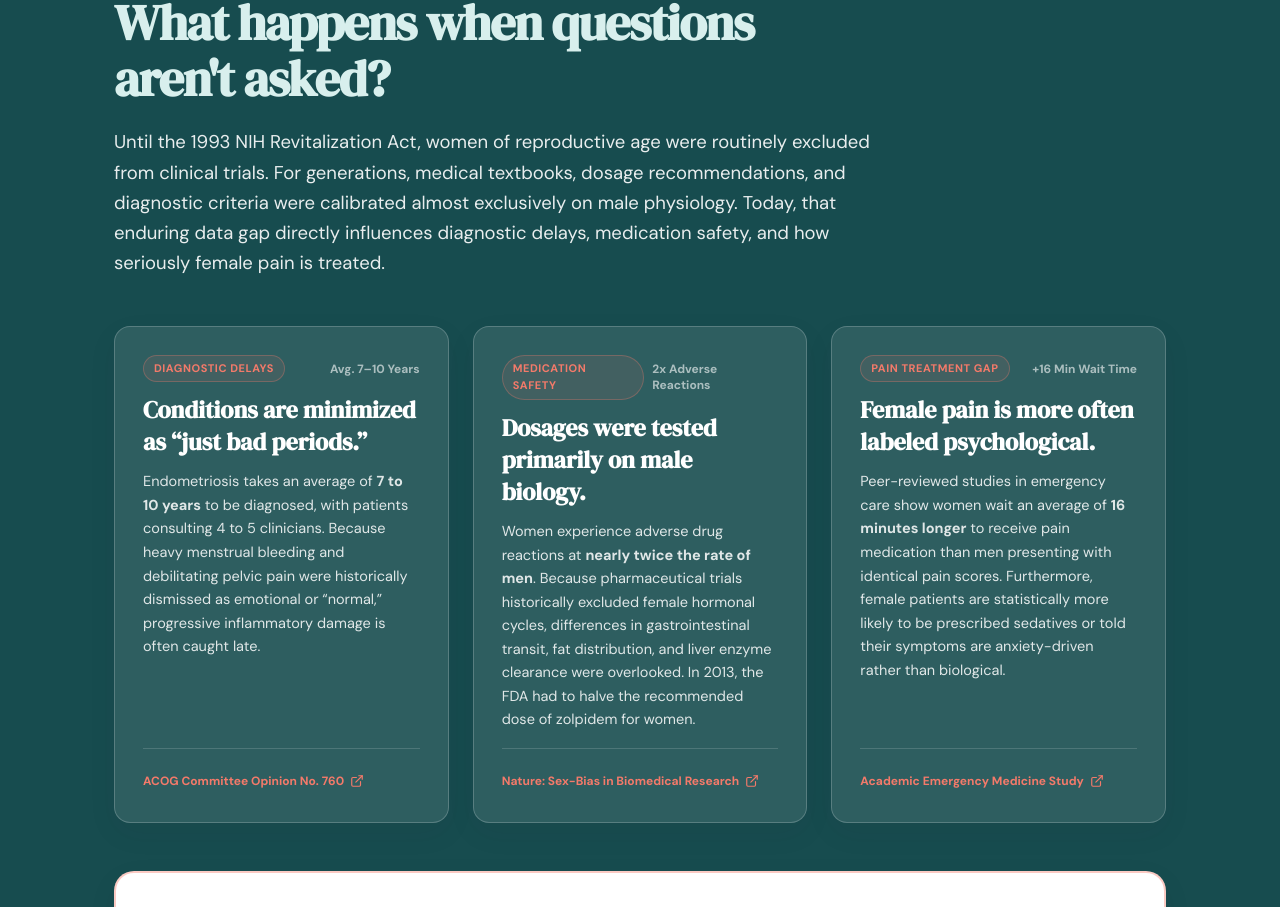
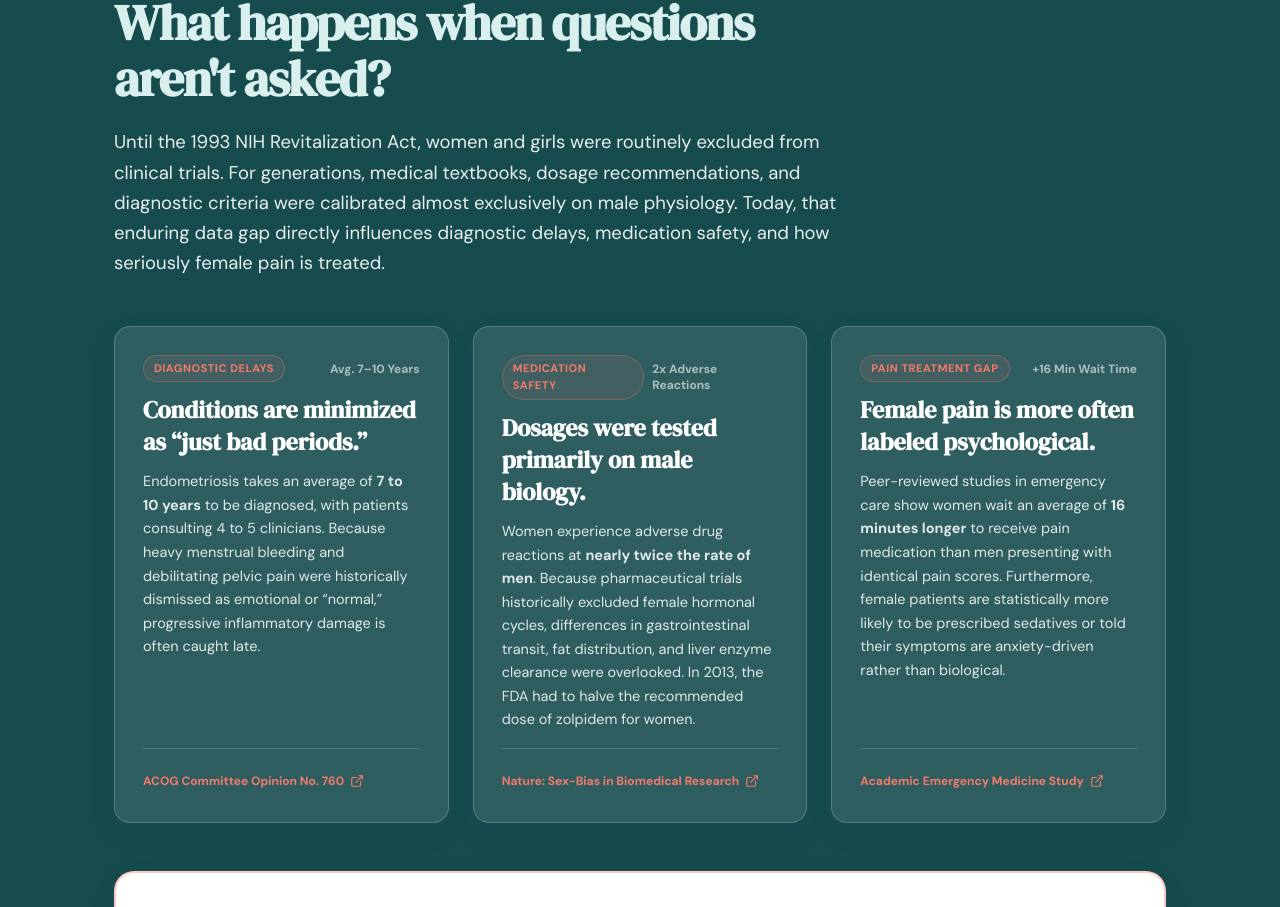
Before and after one commit to sjmaverick26/reprous-webapp, a Next.js app: page / in a window 1280 px wide. Shown: the part 2615-3522 px from the top of the page. Built offline with nearby package versions, Linux system fonts and the light colour scheme; no server answers.

Commit message:
refactor(home): rephrase 'women of reproductive age' to 'women and girls'

```diff
--- a/src/components/pages/HomeView.tsx
+++ b/src/components/pages/HomeView.tsx
@@ -647,7 +647,7 @@ export function HomeView({ onNavigate, onSelectLang }: HomeViewProps) {
               What happens when questions aren&apos;t asked?
             </h2>
             <p className="text-[17px] md:text-[18.5px] text-white/90 leading-relaxed font-sans max-w-3xl">
-              Until the 1993 NIH Revitalization Act, women of reproductive age were routinely excluded from clinical trials. For generations, medical textbooks, dosage recommendations, and diagnostic criteria were calibrated almost exclusively on male physiology. Today, that enduring data gap directly influences diagnostic delays, medication safety, and how seriously female pain is treated.
+              Until the 1993 NIH Revitalization Act, women and girls were routinely excluded from clinical trials. For generations, medical textbooks, dosage recommendations, and diagnostic criteria were calibrated almost exclusively on male physiology. Today, that enduring data gap directly influences diagnostic delays, medication safety, and how seriously female pain is treated.
             </p>
           </div>
 
```
